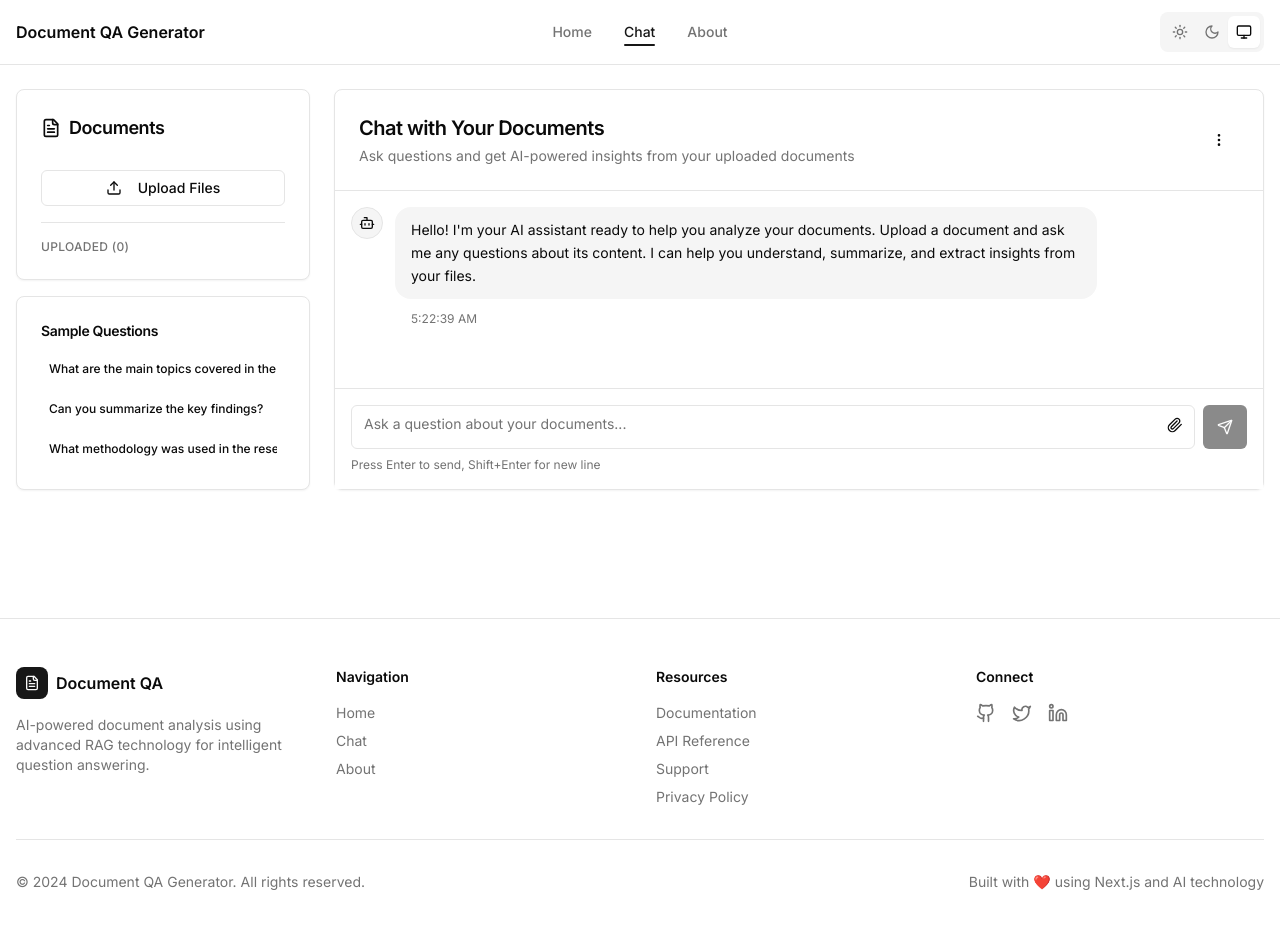
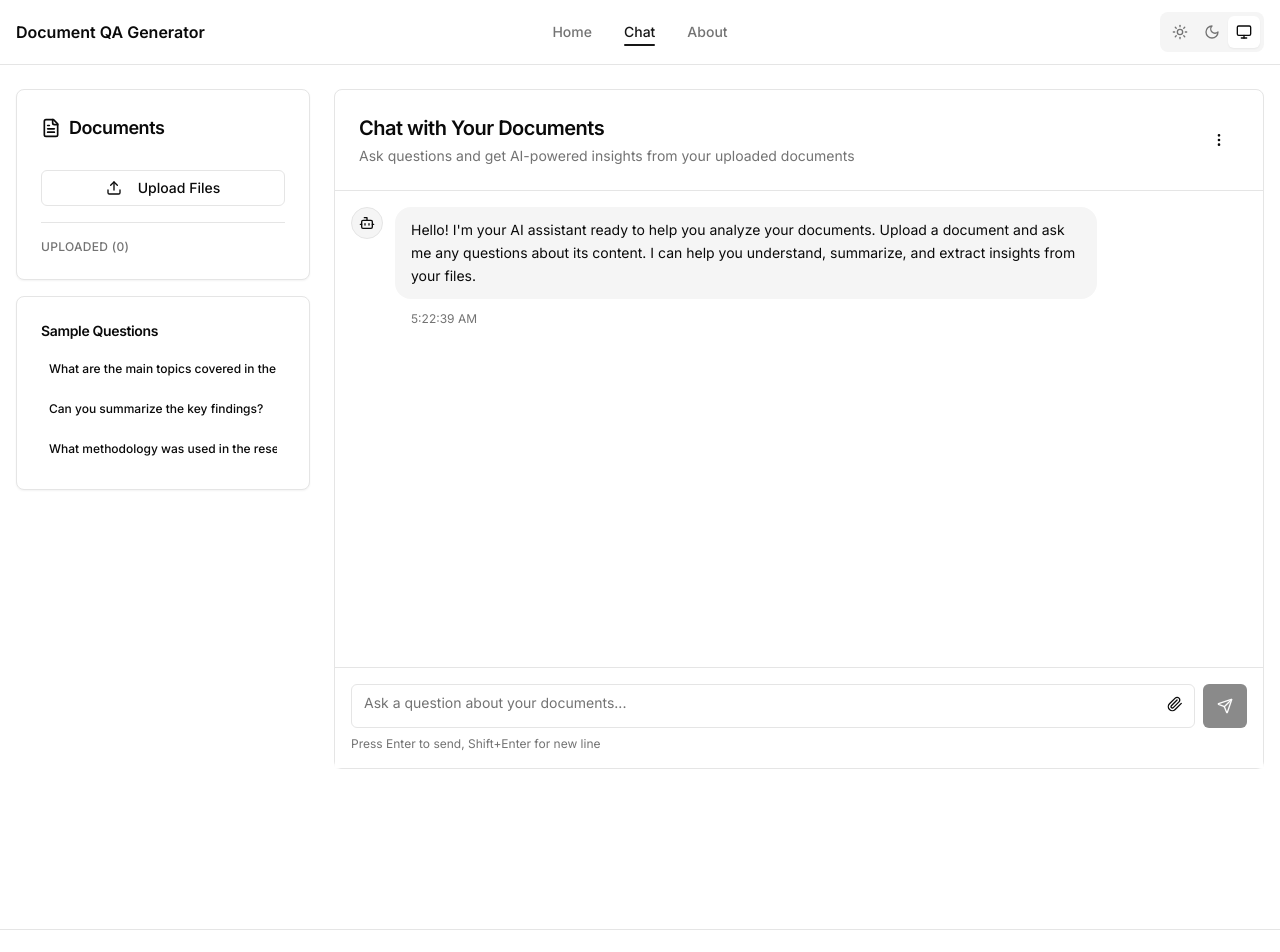
Before and after one commit to chinni-d/AI_Analyzer, a Next.js app: page /chat in a window 1280 px wide. Shown: the top 952 px of the page. Built offline with nearby package versions, Linux system fonts and the light colour scheme.

Commit message:
chat page fixed

```diff
--- a/app/chat/page.tsx
+++ b/app/chat/page.tsx
@@ -54,14 +54,6 @@ export default function ChatPage() {
   const [isTyping, setIsTyping] = useState(false)
   const messagesEndRef = useRef<HTMLDivElement>(null)
   const textareaRef = useRef<HTMLTextAreaElement>(null)
-
-  const scrollToBottom = () => {
-    messagesEndRef.current?.scrollIntoView({ behavior: "smooth" })
-  }
-
-  useEffect(() => {
-    scrollToBottom()
-  }, [messages])
 
   const handleSendMessage = async () => {
   if (!inputValue.trim()) return;
@@ -156,7 +148,7 @@ export default function ChatPage() {
   ]
 
   return (
-    <div className="container mx-auto py-6 px-4 max-w-7xl min-h-[60vh] pb-32">
+    <div className="container mx-auto py-6 px-4 max-w-7xl min-h-[60vh] pb-40">
       <div className="grid grid-cols-1 lg:grid-cols-4 gap-6">
         {/* Sidebar */}
         <div className="lg:col-span-1 space-y-4">
@@ -257,8 +249,8 @@ export default function ChatPage() {
         </div>
 
         {/* Main Chat Area */}
-        <div className="lg:col-span-3 flex flex-col">
-          <Card className="flex-1 flex flex-col">
+        <div className="lg:col-span-3 flex flex-col h-[calc(100vh-120px)] overflow-hidden">
+          <Card className="flex-1 flex flex-col h-full">
             <CardHeader className="border-b">
               <div className="flex items-center justify-between">
                 <div>
@@ -282,9 +274,9 @@ export default function ChatPage() {
               </div>
             </CardHeader>
 
-            <CardContent className="flex-1 flex flex-col p-0">
-              <ScrollArea className="flex-1 p-4">
-                <div className="space-y-6">
+            <CardContent className="flex-1 flex flex-col p-0 overflow-hidden">
+              <div className="flex-1 overflow-y-auto p-4">
+                <div className="space-y-6 break-words">
                   {messages.map((message) => (
                     <div key={message.id} className="group">
                       <div className={`flex gap-4 ${message.type === "user" ? "justify-end" : "justify-start"}`}>
@@ -294,7 +286,7 @@ export default function ChatPage() {
                           </div>
                           <div className="flex-1 space-y-2">
                             <div className={`rounded-2xl px-4 py-3 ${message.type === "user" ? "bg-primary text-primary-foreground ml-4" : "bg-muted mr-4"}`}>
-                              <p className="text-sm leading-relaxed whitespace-pre-wrap">{message.content}</p>
+                              <p className="text-sm leading-relaxed whitespace-pre-wrap break-words">{message.content}</p>
                             </div>
                             <div className={`flex items-center gap-2 text-xs text-muted-foreground ${message.type === "user" ? "justify-end mr-4" : "justify-start ml-4"}`}>
                               <span>{message.timeString}</span>
@@ -328,7 +320,7 @@ export default function ChatPage() {
                   )}
                   <div ref={messagesEndRef} />
                 </div>
-              </ScrollArea>
+              </div>
 
               {/* Sample Questions for Mobile */}
               <div className="lg:hidden p-4 border-t bg-muted/30">
--- a/components/footer.tsx
+++ b/components/footer.tsx
@@ -91,7 +91,7 @@ export function Footer() {
         <div className="mt-8 pt-8 border-t">
           <div className="flex flex-col md:flex-row justify-between items-center space-y-4 md:space-y-0">
             <p className="text-sm text-muted-foreground">© 2024 Document QA Generator. All rights reserved.</p>
-            <p className="text-sm text-muted-foreground">Built with ❤️ using Next.js and AI technology</p>
+            <p className="text-sm text-muted-foreground">Built with 💛 using Next.js and AI technology</p>
           </div>
         </div>
       </div>
```
